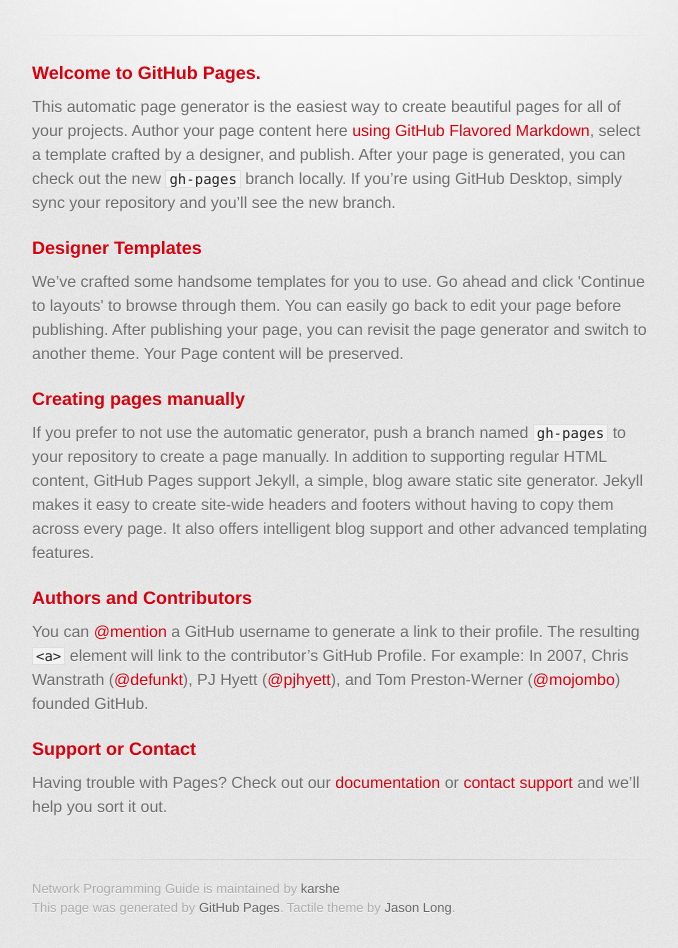
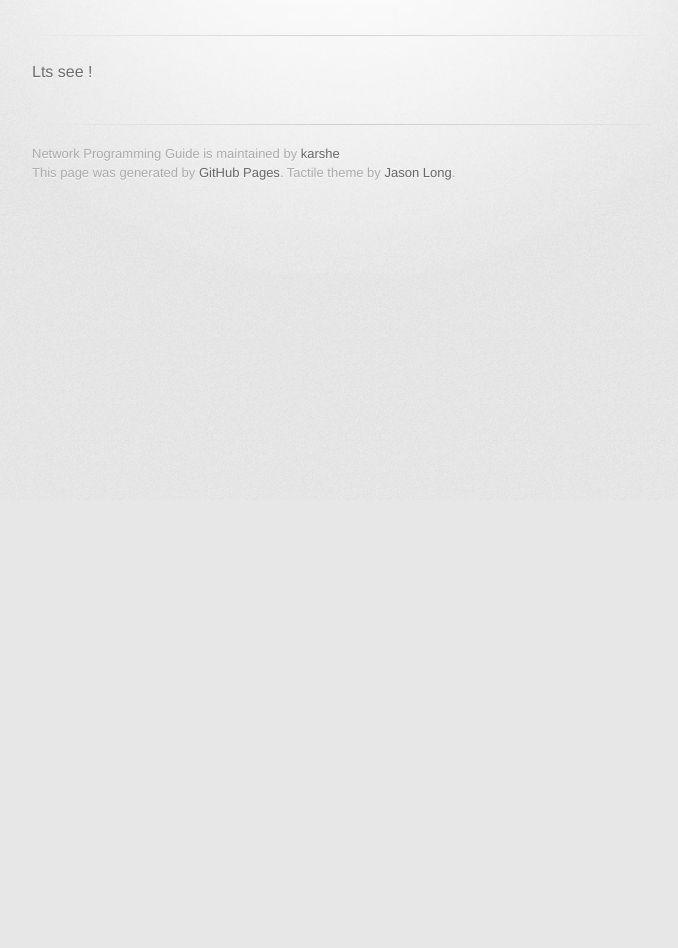
Before and after one commit to karshe/networkprogramming, a plain HTML site: page index.html in a window 1280 px wide. Shown: the part 300-1248 px from the top of the page, without its empty margins (298-976 px from the left). After the commit the page ends 800 px from the top, so only its background shows below. Drawn offline with Linux system fonts and the light colour scheme; a web font is replaced by a local one.

Commit message:
Changed index.html.

```diff
--- a/index.html
+++ b/index.html
@@ -31,30 +31,7 @@
         <hr>
 
         <section id="main_content">
-          <h3>
-<a id="welcome-to-github-pages" class="anchor" href="#welcome-to-github-pages" aria-hidden="true"><span class="octicon octicon-link"></span></a>Welcome to GitHub Pages.</h3>
-
-<p>This automatic page generator is the easiest way to create beautiful pages for all of your projects. Author your page content here <a href="https://guides.github.com/features/mastering-markdown/">using GitHub Flavored Markdown</a>, select a template crafted by a designer, and publish. After your page is generated, you can check out the new <code>gh-pages</code> branch locally. If you’re using GitHub Desktop, simply sync your repository and you’ll see the new branch.</p>
-
-<h3>
-<a id="designer-templates" class="anchor" href="#designer-templates" aria-hidden="true"><span class="octicon octicon-link"></span></a>Designer Templates</h3>
-
-<p>We’ve crafted some handsome templates for you to use. Go ahead and click 'Continue to layouts' to browse through them. You can easily go back to edit your page before publishing. After publishing your page, you can revisit the page generator and switch to another theme. Your Page content will be preserved.</p>
-
-<h3>
-<a id="creating-pages-manually" class="anchor" href="#creating-pages-manually" aria-hidden="true"><span class="octicon octicon-link"></span></a>Creating pages manually</h3>
-
-<p>If you prefer to not use the automatic generator, push a branch named <code>gh-pages</code> to your repository to create a page manually. In addition to supporting regular HTML content, GitHub Pages support Jekyll, a simple, blog aware static site generator. Jekyll makes it easy to create site-wide headers and footers without having to copy them across every page. It also offers intelligent blog support and other advanced templating features.</p>
-
-<h3>
-<a id="authors-and-contributors" class="anchor" href="#authors-and-contributors" aria-hidden="true"><span class="octicon octicon-link"></span></a>Authors and Contributors</h3>
-
-<p>You can <a href="https://github.com/blog/821" class="user-mention">@mention</a> a GitHub username to generate a link to their profile. The resulting <code>&lt;a&gt;</code> element will link to the contributor’s GitHub Profile. For example: In 2007, Chris Wanstrath (<a href="https://github.com/defunkt" class="user-mention">@defunkt</a>), PJ Hyett (<a href="https://github.com/pjhyett" class="user-mention">@pjhyett</a>), and Tom Preston-Werner (<a href="https://github.com/mojombo" class="user-mention">@mojombo</a>) founded GitHub.</p>
-
-<h3>
-<a id="support-or-contact" class="anchor" href="#support-or-contact" aria-hidden="true"><span class="octicon octicon-link"></span></a>Support or Contact</h3>
-
-<p>Having trouble with Pages? Check out our <a href="https://help.github.com/pages">documentation</a> or <a href="https://github.com/contact">contact support</a> and we’ll help you sort it out.</p>
+          Lts see !
         </section>
 
         <footer>
```
